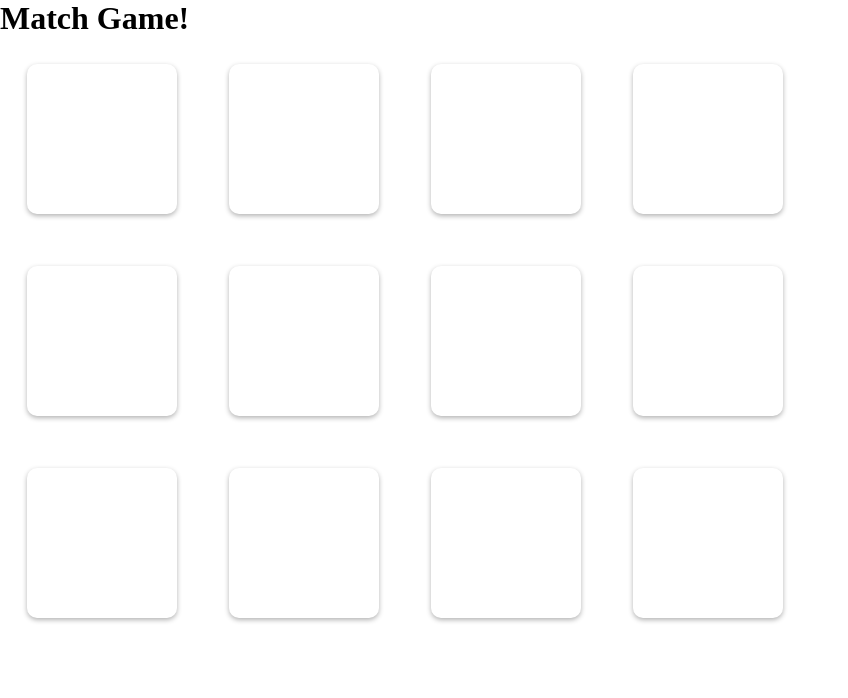
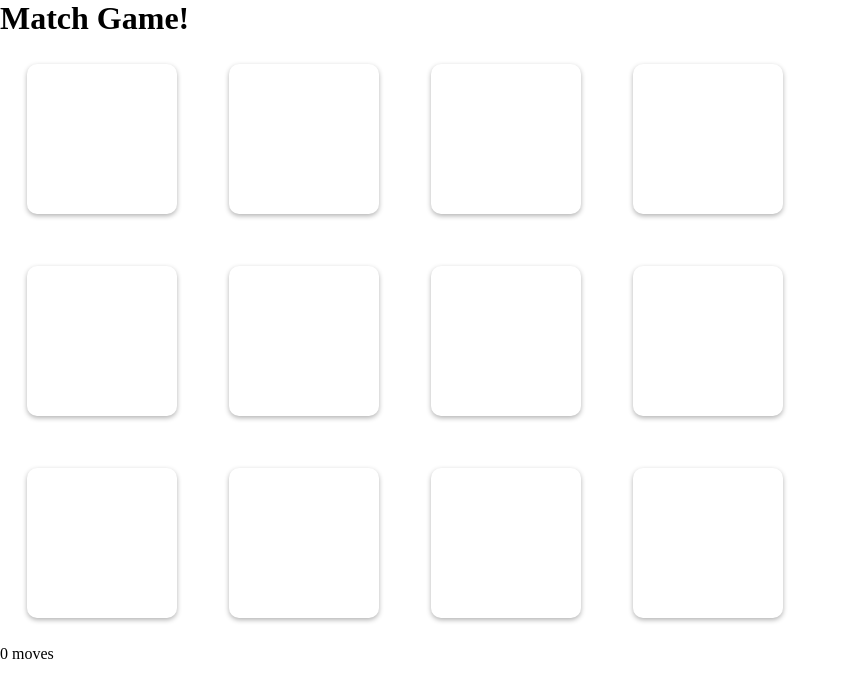
Before and after one commit to StephenFluin/match, an Angular app: page / in a window 1280 px wide. Shown: the top 698 px of the page, without its empty margins (0-848 px from the left). Built offline with nearby package versions, Linux system fonts and the light colour scheme.

Commit message:
feat: add moves counter

```diff
--- a/src/app/app.component.html
+++ b/src/app/app.component.html
@@ -20,3 +20,4 @@
   </tr>
   }
 </table>
+<div>{{ moves }} moves</div>
--- a/src/app/app.component.ts
+++ b/src/app/app.component.ts
@@ -28,6 +28,7 @@ export class AppComponent {
   firstPick?: Card;
   secondPick?: Card;
   waiting: number | undefined;
+  moves = 0;
 
   constructor(private changeDetector: ChangeDetectorRef) {
     this.randomlyPlaceSymbols();
@@ -42,6 +43,7 @@ export class AppComponent {
       // console.log('cant click on that card');
       return;
     }
+    this.moves++;
     if (this.firstPick) {
       // console.log('checking for matches!');
       if (card.picture === this.firstPick.picture) {
@@ -87,6 +89,7 @@ export class AppComponent {
       return;
     }
     this.grid = [];
+    this.moves = 0;
     // Create a random array of cards based on the symbols
     // With width*height/2 symbols, or (width*height-1)/2
     let count = this.width * this.height;
```
